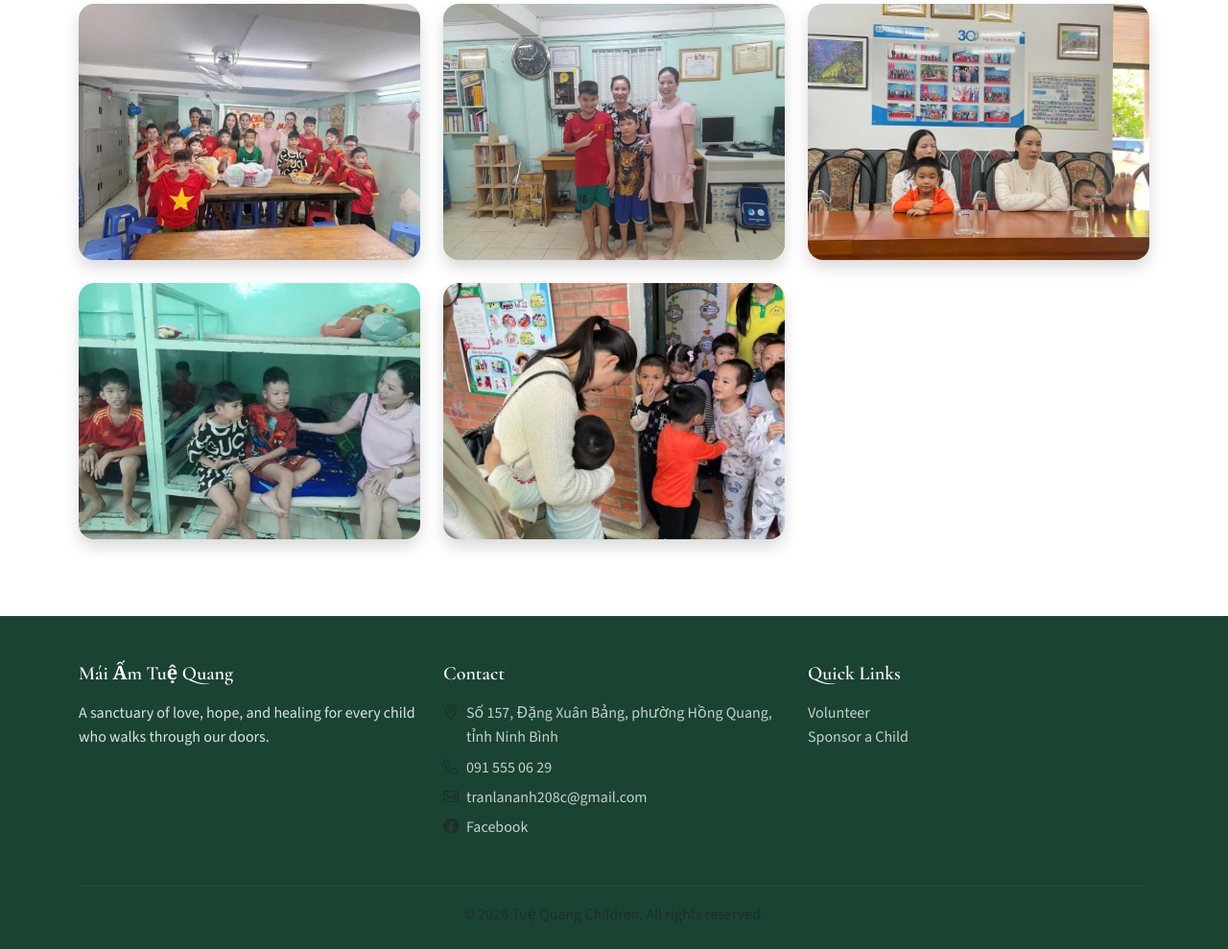
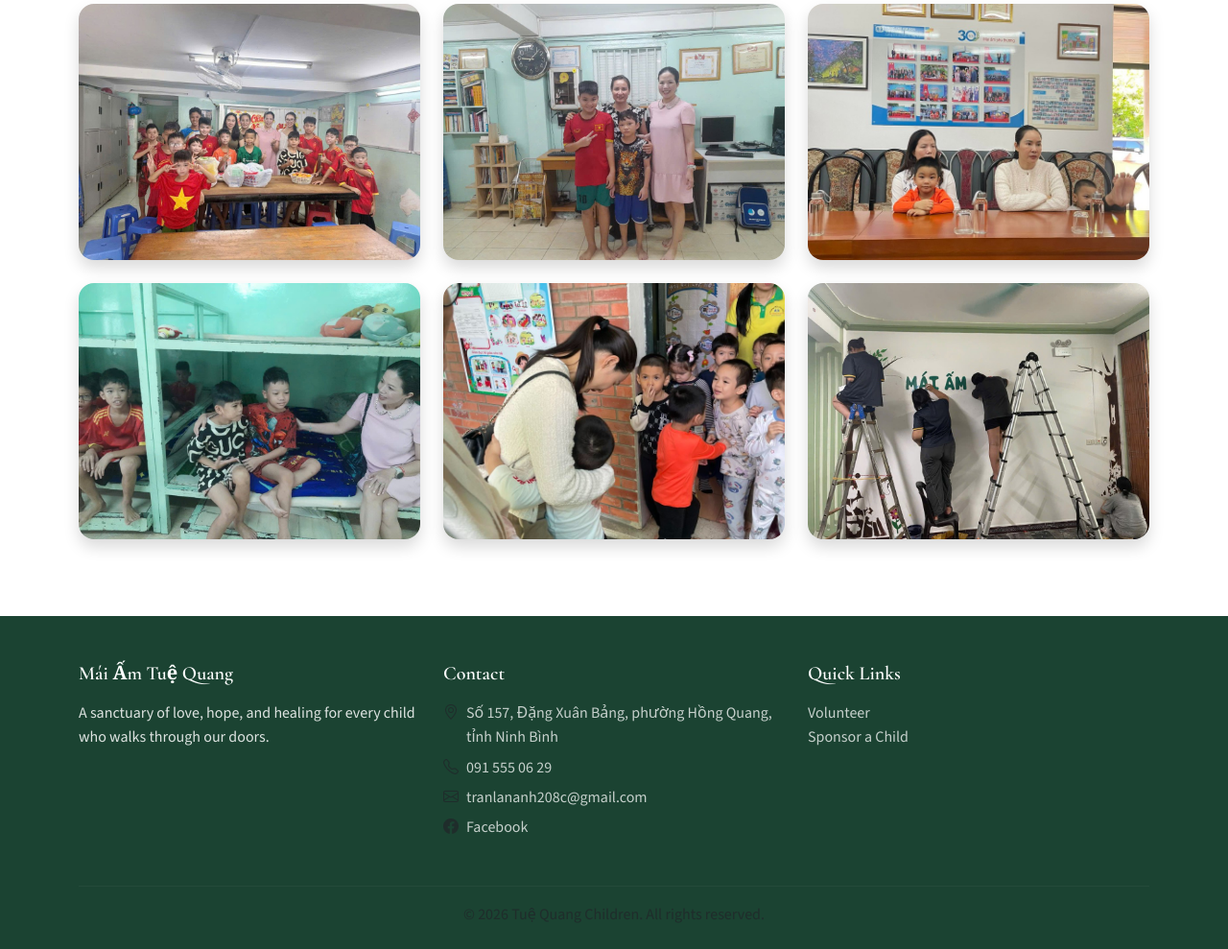
Before and after one commit to MaiTranQuocTrung/orphanage_website, a Flask app: page /about/history in a window 1280 px wide. Shown: the part 1234-2223 px from the top of the page at 96% size. Run offline with Flask 3, Linux system fonts and the light colour scheme; some libraries are stand-ins or nearby versions.

Commit message:
Add new photo to the Moments at Our Shelter gallery.
Co-authored-by: Cursor <cursoragent@cursor.com>

```diff
--- a/templates/about/history.html
+++ b/templates/about/history.html
@@ -50,6 +50,9 @@
                 <div class="col-6 col-md-4">
                     <img src="{{ url_for('static', filename='img/about6.png') }}" alt="Welcoming young children" class="img-fluid rounded-4 shadow gallery-img">
                 </div>
+                <div class="col-6 col-md-4">
+                    <img src="{{ url_for('static', filename='img/about7.png') }}" alt="Volunteers painting the shelter mural" class="img-fluid rounded-4 shadow gallery-img">
+                </div>
             </div>
         </div>
     </div>
```
Also changed, not shown: static/img/about7.png (added).
